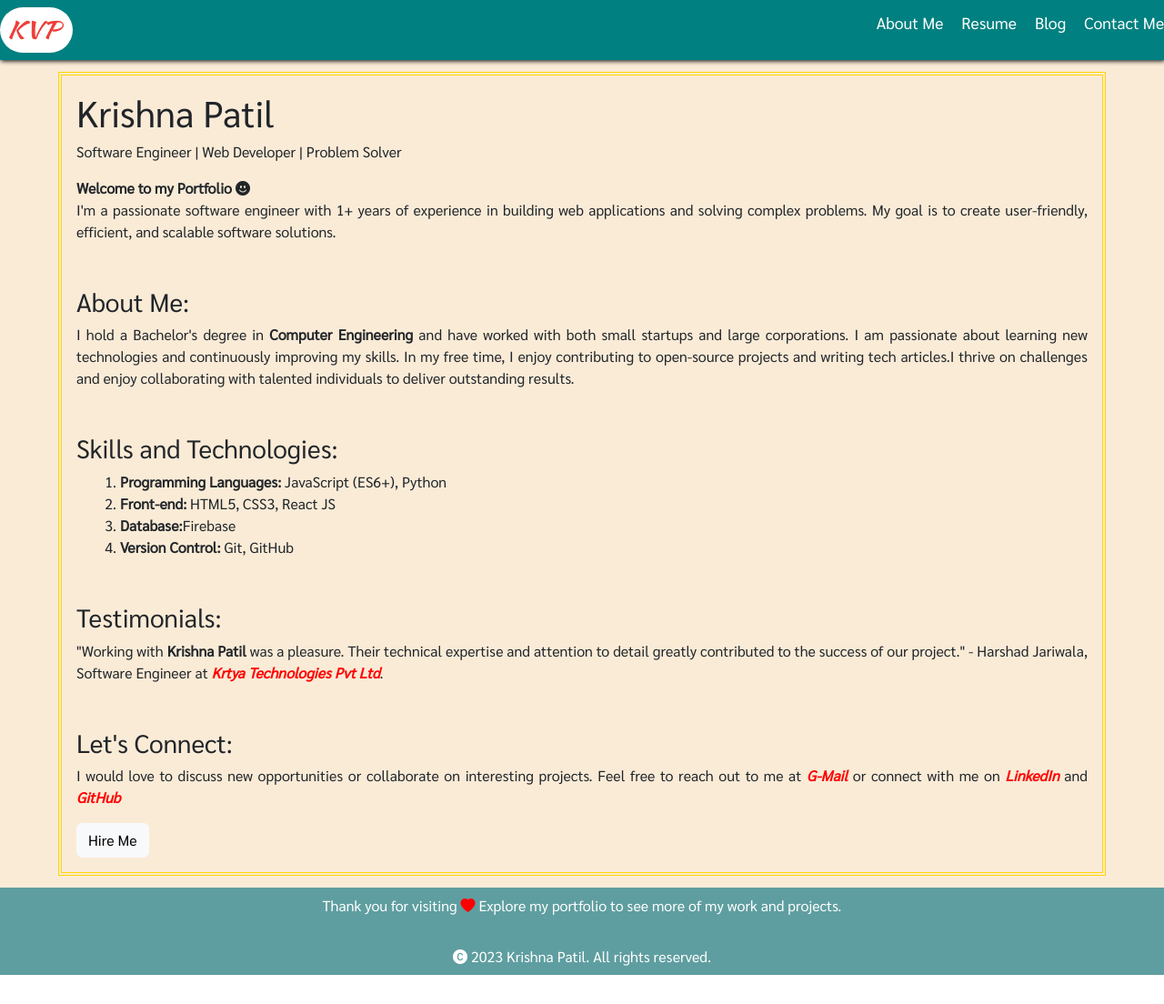
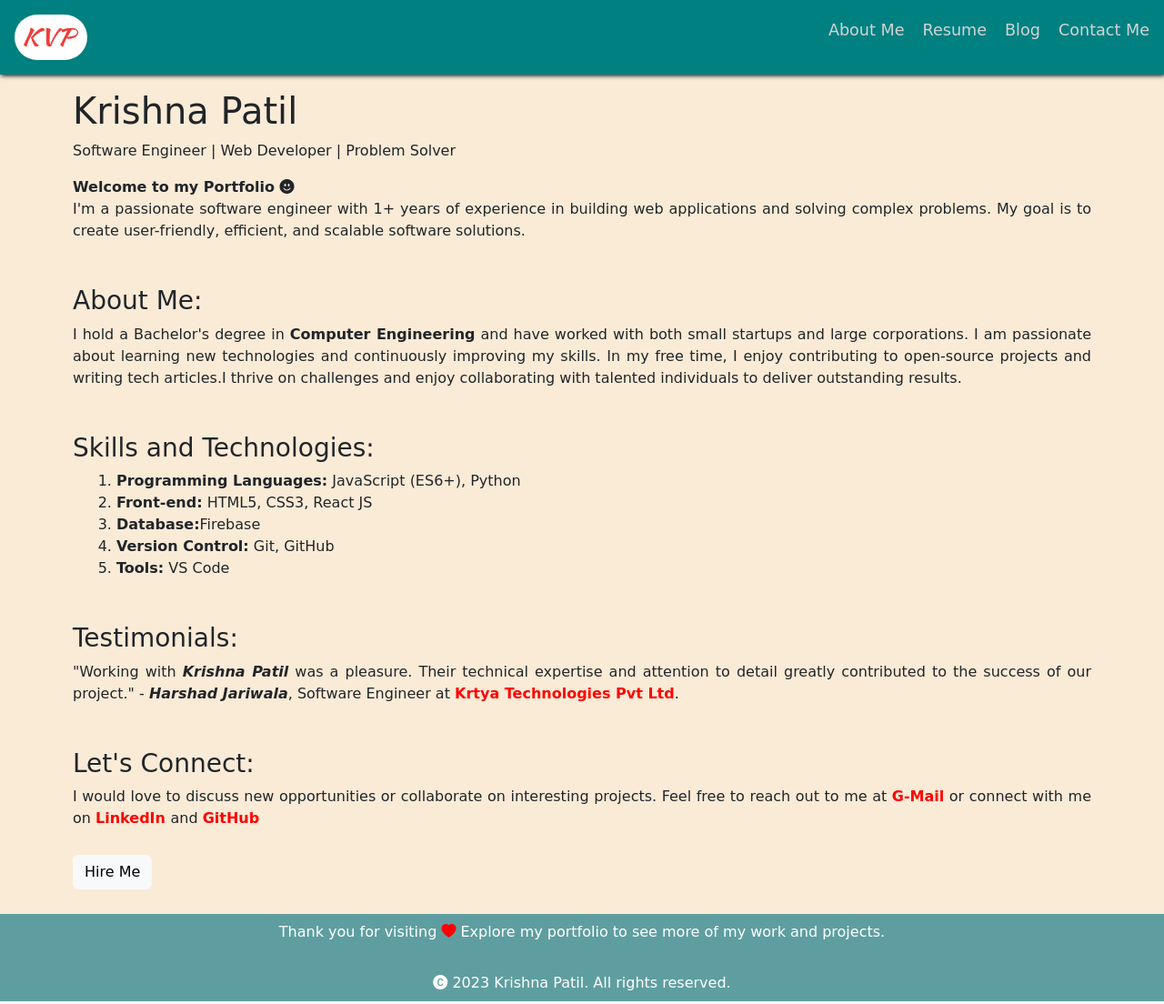
Before and after one commit to krishpat0/Portfolio, a plain HTML site: page index.html in a window 1280 px wide. Shown: the whole page at 91% size. Drawn offline with nearby package versions, Linux system fonts and the light colour scheme.

Commit message:
change font style to cursive

```diff
--- a/index.html
+++ b/index.html
@@ -45,14 +45,14 @@
   </head>
   <body>
     <!-- Header -->
-    <header class="navbar">
+    <header>
       <a href="">
         <img src="/img/kvp-logo.png" alt="logo" class="logo" />
       </a>
       <!-- navigation -->
       <nav>
         <ul>
-          <li><a href="#">about me</a></li>
+          <li><a href="#aboutme">about me</a></li>
           <li>
             <a
               href="/Web Developer Resume.pdf"
@@ -61,7 +61,7 @@
             >
           </li>
           <li><a href="#">blog</a></li>
-          <li><a href="#">contact me</a></li>
+          <li><a href="#connet">contact me</a></li>
         </ul>
       </nav>
     </header>
@@ -112,6 +112,7 @@
               <li><strong>Front-end:</strong> HTML5, CSS3, React JS</li>
               <li><strong>Database:</strong>Firebase</li>
               <li><strong>Version Control:</strong> Git, GitHub</li>
+              <li><strong>Tools:</strong> VS Code</li>
             </ol>
           </div>
         </section>
@@ -119,9 +120,9 @@
         <section id="testimonials">
           <h3>Testimonials:</h3>
           <p>
-            "Working with <strong>Krishna Patil</strong> was a pleasure. Their
+            "Working with <em>Krishna Patil</em> was a pleasure. Their
             technical expertise and attention to detail greatly contributed to
-            the success of our project." - Harshad Jariwala, Software Engineer
+            the success of our project." - <em>Harshad Jariwala</em>, Software Engineer
             at
             <a href="https://www.krtya.com/" class="companylink"
               >Krtya Technologies Pvt Ltd</a
--- a/style/style.css
+++ b/style/style.css
@@ -1,10 +1,22 @@
 *{
     padding: 0;
     margin: 0;
+    font-family:cursive;
+}
+html {
+    -webkit-box-sizing: border-box;
+    -moz-box-sizing: border-box;
     box-sizing: border-box;
-    font-family: 'Sarabun', sans-serif;
-}
+  }
+  *, *:before, *:after {
+    -webkit-box-sizing: inherit;
+    -moz-box-sizing: inherit;
+    box-sizing: inherit;
+    }
 
+    hr{
+        margin: 100px;
+    }
 /* header */
 header{
     display: flex;
@@ -12,11 +24,9 @@ header{
     background-color: teal;
     align-items: center;
     padding: 1em;
-    /* position: fixed;
-    left: 0;
+    position: sticky;
     top: 0;
-    right: 0;
-    z-index: 10; */
+   z-index: 100;
     box-shadow: 1px 1px 5px black;
 
 }
@@ -26,10 +36,11 @@ header{
    width: 80px;
    border-radius: 50px;
 
+
 }
- nav a{
-    color: white;
- }
+.logo:hover{
+    transform: rotate(-15deg);
+}
 
 
 nav ul{
@@ -43,7 +54,13 @@ nav ul{
 nav a{
     text-decoration: none;
     font-size: 1.1rem;
+    color: lightgrey;
 
+
+}
+nav a:hover{
+color: white;
+border-bottom: 4px solid darkslategray;
 }
 
 /* main content */
@@ -54,13 +71,12 @@ main{
     justify-content: center;
     align-items: center;
     background-color: antiquewhite;
+
 }
 
 
 #content{
-    margin: 1%;
  width: 90%;
- border: 4px double gold;
 
     }
 #home{
@@ -108,14 +124,12 @@ footer p{
 .email{
     text-decoration: none;
     font-weight: bold;
-    font-style: italic;
     color: red;
 }
 
 .libutton{
     text-decoration: none;
     font-weight: bold;
-    font-style: italic;
     color: red;
 
 }
@@ -123,12 +137,19 @@ footer p{
 .gitbtn{
     text-decoration: none;
     font-weight: bold;
-    font-style: italic;
     color: red;
 }
 .companylink{
     text-decoration: none;
     font-weight: bold;
-    font-style: italic;
     color: red;
 }
+em{
+    font-weight: bold;
+}
+
+.btn{
+
+    margin:  1% 0;
+    padding: 1%;
+}
```
